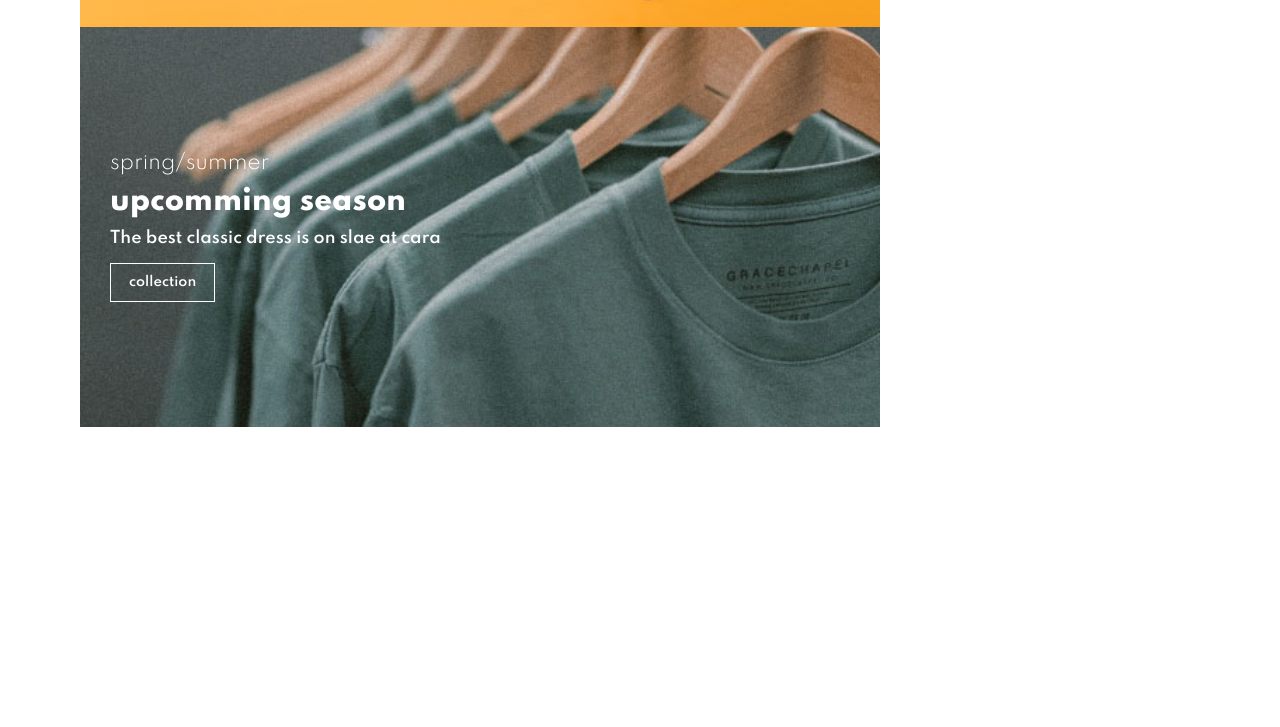
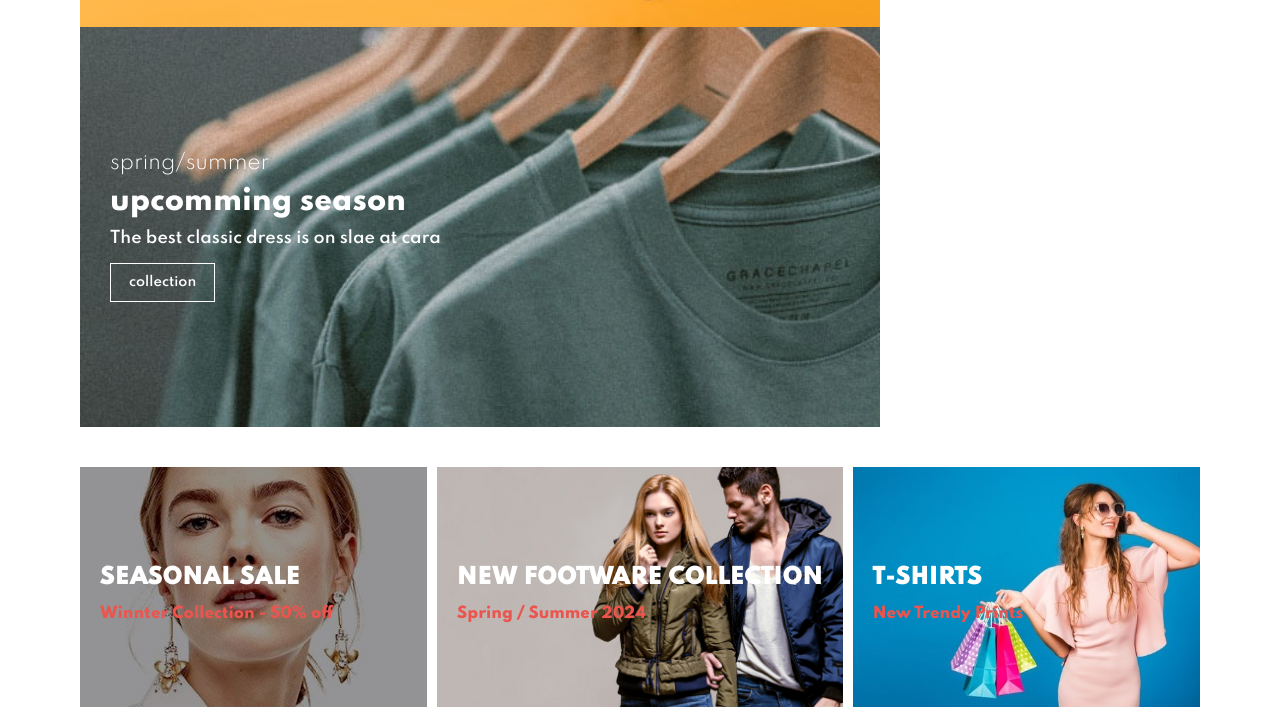
Before and after one commit to DehaniPathirana/Ecommerce-Website, a plain HTML site: page index.html in a window 1280 px wide. Shown: the part 3923-4650 px from the top of the page. Before the commit the page ends 4390 px from the top, so only its background shows below. Drawn offline with Linux system fonts and the light colour scheme.

Commit message:
crate banner sections

```diff
--- a/index.html
+++ b/index.html
@@ -382,11 +382,24 @@
                 <span>The best classic dress is on slae at cara</span>
                 <button class="white" >collection</button>
             </div>
-
-
-
         </section>
 
+        <section id="banner3">
+            <div class="banner-box  ">
+                <h2>SEASONAL SALE</h2>
+                <h3>Winnter Collection - 50% off</h3>
+            </div>
+
+            <div class="banner-box banner-box2">
+                <h2>NEW FOOTWARE COLLECTION</h2>
+                <h3>Spring / Summer 2024</h3>
+            </div>
+
+            <div class="banner-box banner-box3">
+                <h2>T-SHIRTS</h2>
+                <h3>New Trendy Prints</h3>
+            </div>
+        </section>
 
         <script src="script.js"></script>
     </body>
--- a/style.css
+++ b/style.css
@@ -422,3 +422,49 @@ body {
   background: #088178;
   border: 1px solid #088178;
 }
+
+
+
+#banner3 .banner-box {
+  display: flex;
+  flex-direction: column;
+  justify-content: center;
+  align-items: flex-start;
+  background-image: url("img/banner/b7.jpg");
+  min-width: 31%; /* Adjust this value as needed */
+  height: 30vh;
+  background-size: cover;
+  background-position: center;
+  padding: 20px;
+  cursor: pointer;
+  margin-bottom: 20px;
+}
+
+#banner3 .banner-box2{
+  background-image: url("img/banner/b4.jpg");
+}
+
+
+#banner3 .banner-box3{
+  background-image: url("img/banner/b18.jpg");
+}
+
+#banner3 h2{
+  color: #fff;
+  font-weight: 900;
+  font-size: 22px;
+}
+
+#banner3 h3{
+  color:#ec544e;
+  font-weight: 800;
+  font-size: 15px;
+}
+
+
+#banner3{
+  display: flex;
+  justify-content: space-between;
+  flex-wrap:wrap;
+  padding: 0 80px;
+}
```
